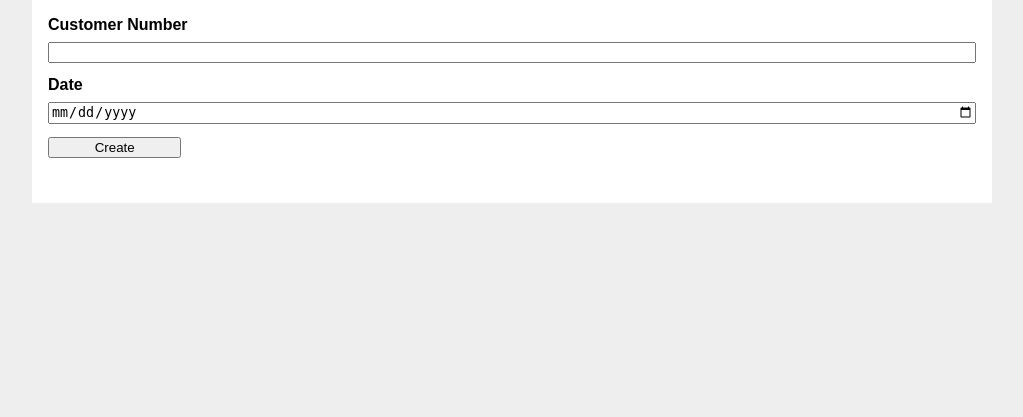
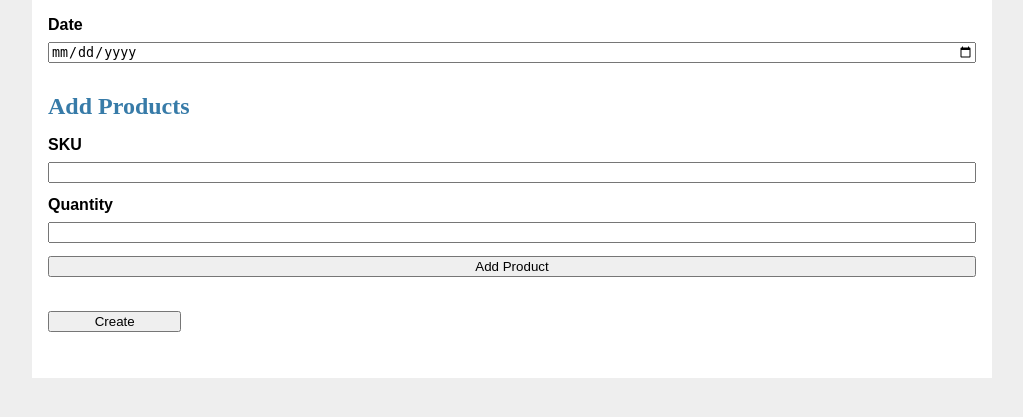
Before and after one commit to GreenMemory16/BD-2022-2023, a Flask app: template Entrega3/web/templates/order/create.html in a window 1280 px wide. Shown: the part 107-524 px from the top of the page, without its empty margins (128-1151 px from the left). Run offline with Flask 3, Linux system fonts and the light colour scheme; the template is opened without the code that fills it, so the values that code supplies are empty; some libraries are stand-ins or nearby versions.

Commit message:
customer add products page

```diff
--- a/Entrega3/web/app.py
+++ b/Entrega3/web/app.py
@@ -135,12 +135,14 @@ def order_index():
     return render_template("order/index.html", orders=orders)
 
 
-@app.route("/order/create", methods=("POST", "GET"))
-def order_create():
+
+
+
+@app.route("/customer/<cust_no>/create", methods=("POST", "GET"))
+def order_create(cust_no):
     """Create new order."""
 
     if request.method == "POST":
-        cust_no = request.form["cust_no"]
         date = request.form["date"]
 
         with pool.connection() as conn:
@@ -153,7 +155,7 @@ def order_create():
                         ORDER BY order_no DESC LIMIT 1)+1,
                         %(cust_no)s,
                         %(date)s
-                    )
+                    );
                 """
                 params = {"cust_no": cust_no, "date": date}
                 cur.execute(query, params)
@@ -384,6 +386,39 @@ def product_price(sku):
         conn.commit()
     return redirect(url_for("product_index"))
 
+#add a product to an order
+@app.route("/order/<order_no>/add", methods=("POST", "GET"))
+def order_add(order_no):
+    """Add a product to an order."""
+
+    if request.method == "POST":
+        sku = request.form["sku"]
+        quantity = request.form["quantity"]
+
+        with pool.connection() as conn:
+            with conn.cursor(row_factory=namedtuple_row) as cur:
+                query = """
+                    INSERT INTO contains (order_no, sku, quantity)
+                    VALUES (%(order_no)s, %(sku)s, %(quantity)s);
+                """
+                params = {"order_no": order_no, "sku": sku, "quantity": quantity}
+                cur.execute(query, params)
+            conn.commit()
+        return redirect(url_for("order_info", order_no=order_no))
+
+    with pool.connection() as conn:
+        with conn.cursor(row_factory=namedtuple_row) as cur:
+            products = cur.execute(
+                """
+                SELECT sku, name, description, price, ean
+                FROM product
+                ORDER BY name;
+                """,
+                {},
+            ).fetchall()
+            log.debug(f"Found {cur.rowcount} rows.")
+
+    return render_template("order/add.html", products=products, order_no=order_no)
 
 @app.route("/supplier/create", methods=("POST", "GET"))
 def supplier_create():
--- a/Entrega3/web/templates/customer/index.html
+++ b/Entrega3/web/templates/customer/index.html
@@ -13,6 +13,7 @@
       </header>
       <p class="body">{{ cust['email'] }}</p>
       <a class="action" href="{{ url_for('customer_info', cust_no=cust['cust_no']) }}">Edit</a>
+      <a class="action" href="{{ url_for('order_create', cust_no=cust['cust_no']) }}">Add Order</a>
     </article>
     {% if not loop.last %}
       <hr>
--- a/Entrega3/web/templates/main.html
+++ b/Entrega3/web/templates/main.html
@@ -13,6 +13,5 @@
 		<li><a href="{{ url_for('product_index') }}">Products</a>
 		<li><a href="{{ url_for('product_create') }}">Register Product</a>
 		<li><a href="{{ url_for('order_index') }}">Orders</a>
-		<li><a href="{{ url_for('order_create') }}">Create Orders</a>
 	</ul>
   </section>
--- a/Entrega3/web/templates/order/create.html
+++ b/Entrega3/web/templates/order/create.html
@@ -5,12 +5,58 @@
 {% endblock %}
 
 {% block content %}
-<form action = "{{ url_for('order_create') }}" method="post">
-    <label for="cust_no">Customer Number</label>
-    <input name="cust_no" id="cust_no" type="number" required min="1" step="any">
+<form action = "{{ url_for('order_create', cust_no=cust_no) }}" method="post">
     <label for="date">Date</label>
     <input name="date" id="date" type="date" required>
 
+    <h2>Add Products</h2>
+    <label for="sku">SKU</label>
+    <input name="sku" id="sku" type="text" required>
+    <label for="quantity">Quantity</label>
+    <input name="quantity" id="quantity" type="number" required>
+    <button type="button" onclick="addProduct()">Add Product</button>
+
+
+    <hr>
+    <hr>
     <input type="submit" value="Create">
 </form>
+
+<script>
+  function addProduct() {
+      var sku = document.getElementById("sku").value;
+      var quantity = document.getElementById("quantity").value;
+
+      // Perform additional logic if needed, e.g., validate inputs
+
+      // Append the product details to a list or perform other actions
+      var payload = {
+            sku: sku,
+            quantity: quantity
+      };
+
+        // Send the AJAX request to the server
+      fetch('/add_product', {
+          method: 'POST',
+          headers: {
+              'Content-Type': 'application/json'
+          },
+          body: JSON.stringify(payload)
+      })
+      .then(response => response.json())
+      .then(data => {
+            // Handle the response from the server
+          console.log(data);
+            // You can perform additional actions here, such as updating the UI
+      })
+      .catch(error => {
+          console.error('Error:', error);
+      });
+
+      // Clear the input fields
+      document.getElementById("sku").value = "";
+      document.getElementById("quantity").value = "";
+  }
+</script>
+
 {% endblock %}
```
Also changed, not shown: 1 other file.
